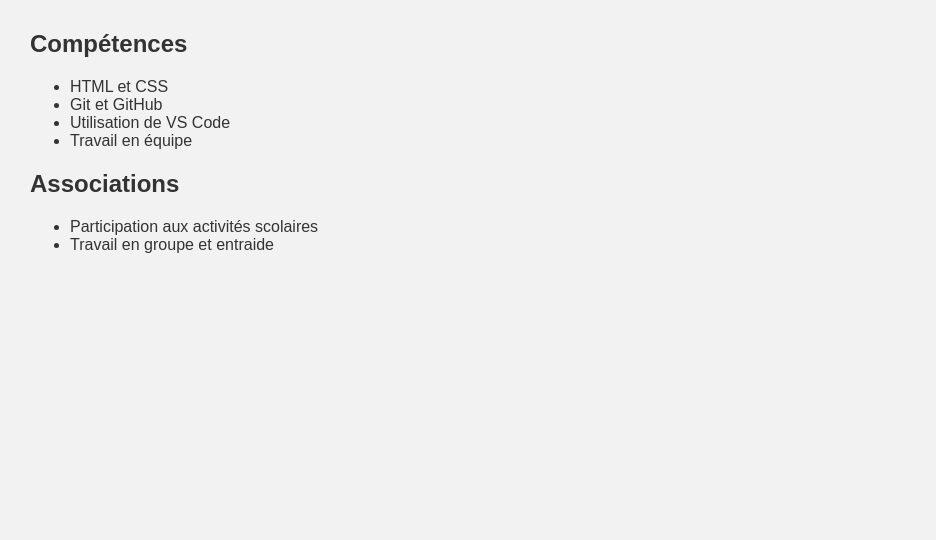
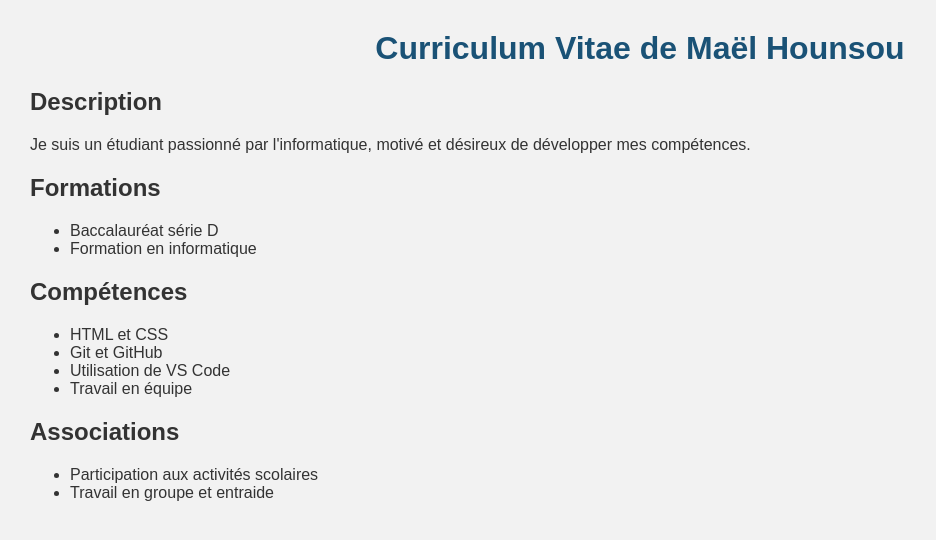
Before and after one commit to hounsoumael2-rgb/mon-cv, a plain HTML site: page index.html in a window 1280 px wide. Shown: the whole page, without its empty margins (0-936 px from the left). Drawn offline with Linux system fonts and the light colour scheme.

Commit message:
Correction du CV complet

```diff
--- a/index.html
+++ b/index.html
@@ -10,7 +10,17 @@
     <link rel="stylesheet" href="style.css">
 </head>
 <body>
-      <h2>Compétences</h2>
+    <h1>Curriculum Vitae de Maël Hounsou</h1>
+
+    <h2>Description</h2>
+       <p>Je suis un étudiant passionné par l'informatique, motivé et désireux de développer mes compétences.</p>
+
+    <h2>Formations</h2>
+       <ul>
+        <li>Baccalauréat série D</li>
+        <li>Formation en informatique</li>
+       </ul>
+    <h2>Compétences</h2>
         <ul>
            <li>HTML et CSS</li>
            <li>Git et GitHub</li>
@@ -18,7 +28,7 @@
            <li>Travail en équipe</li>
         </ul>
 
-      <h2>Associations</h2>
+     <h2>Associations</h2>
         <ul>
            <li>Participation aux activités scolaires</li>
            <li>Travail en groupe et entraide</li>
```
